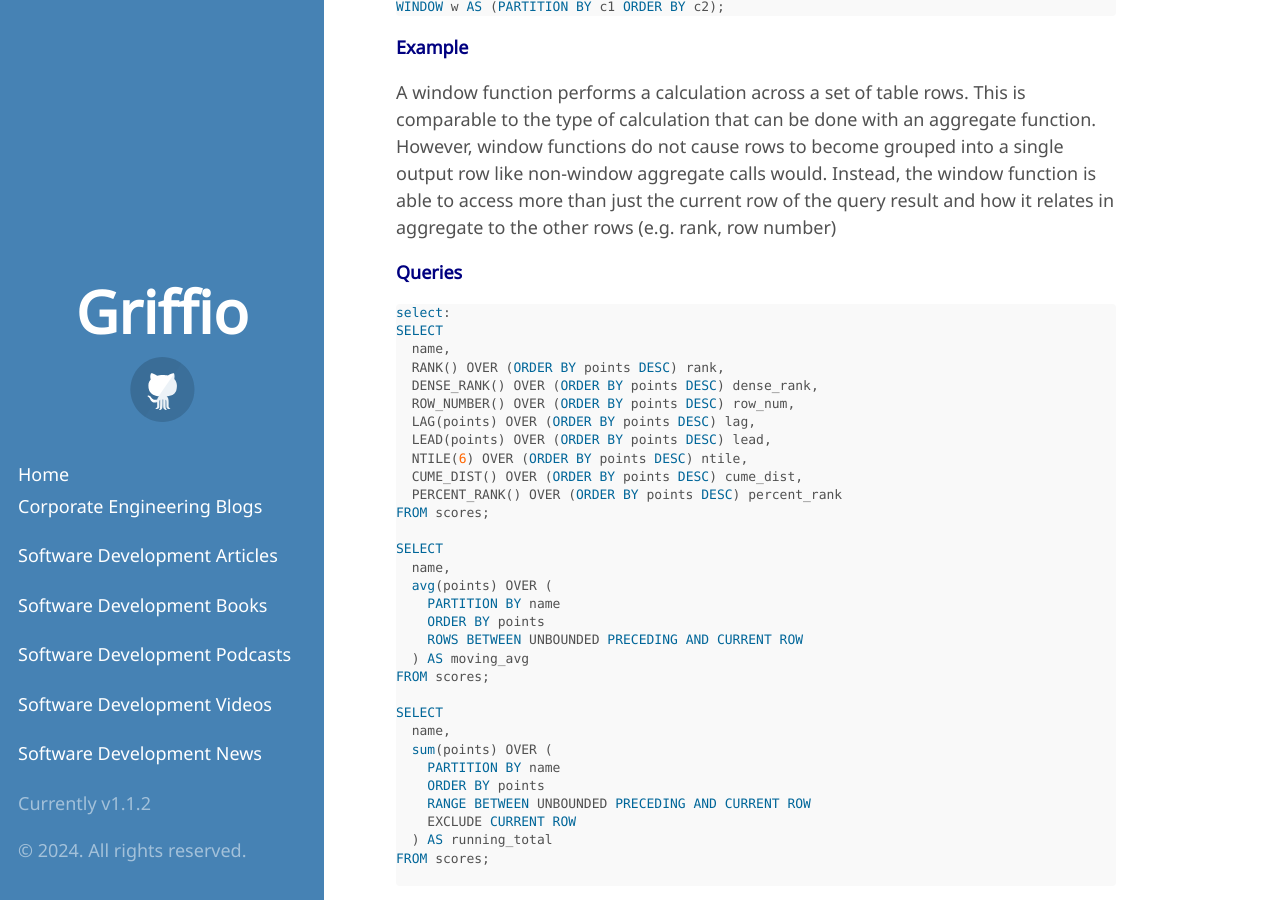
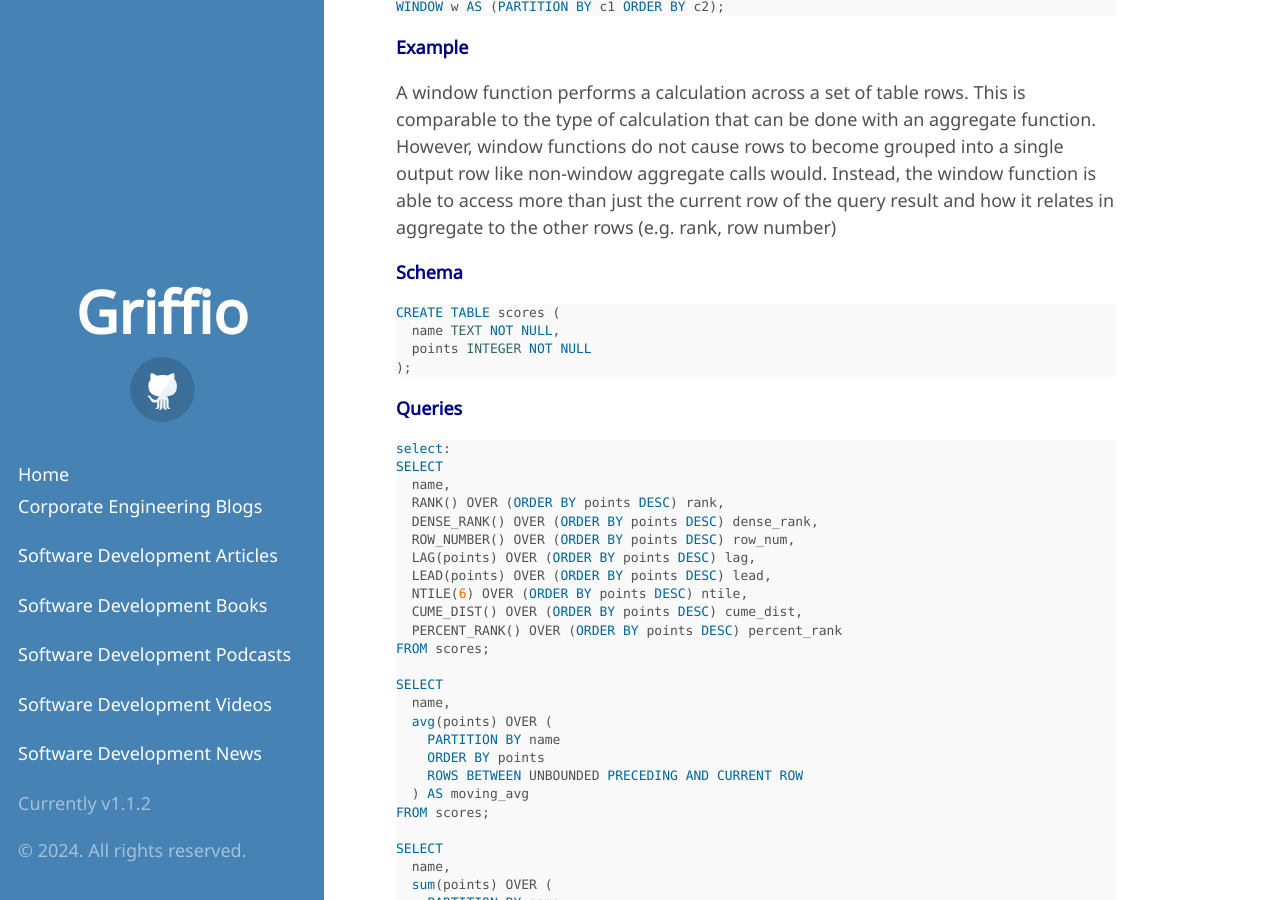
Before and after one commit to griffio/griffio.github.io, a Jekyll site: the page built from _posts/2024-10-25-More-SqlDelight-Window-Functions-With-PostgreSql.md, in a window 1280 px wide and 900 px high, scrolled down 322 px. Built offline with Jekyll 4.4.1, drawn with Linux system fonts in a browser that asks for light colours; some web fonts are replaced.

Commit message:
Update 2024-10-25-More-SqlDelight-Window-Functions-With-PostgreSql.md

````diff
--- a/_posts/2024-10-25-More-SqlDelight-Window-Functions-With-PostgreSql.md
+++ b/_posts/2024-10-25-More-SqlDelight-Window-Functions-With-PostgreSql.md
@@ -23,6 +23,14 @@
 However, window functions do not cause rows to become grouped into a single output row like
 non-window aggregate calls would. Instead, the window function is able to access more than just the
 current row of the query result and how it relates in aggregate to the other rows (e.g. rank, row number)
+
+**Schema**
+```sql
+CREATE TABLE scores (
+  name TEXT NOT NULL,
+  points INTEGER NOT NULL
+);
+```
 
 **Queries**
 
````
